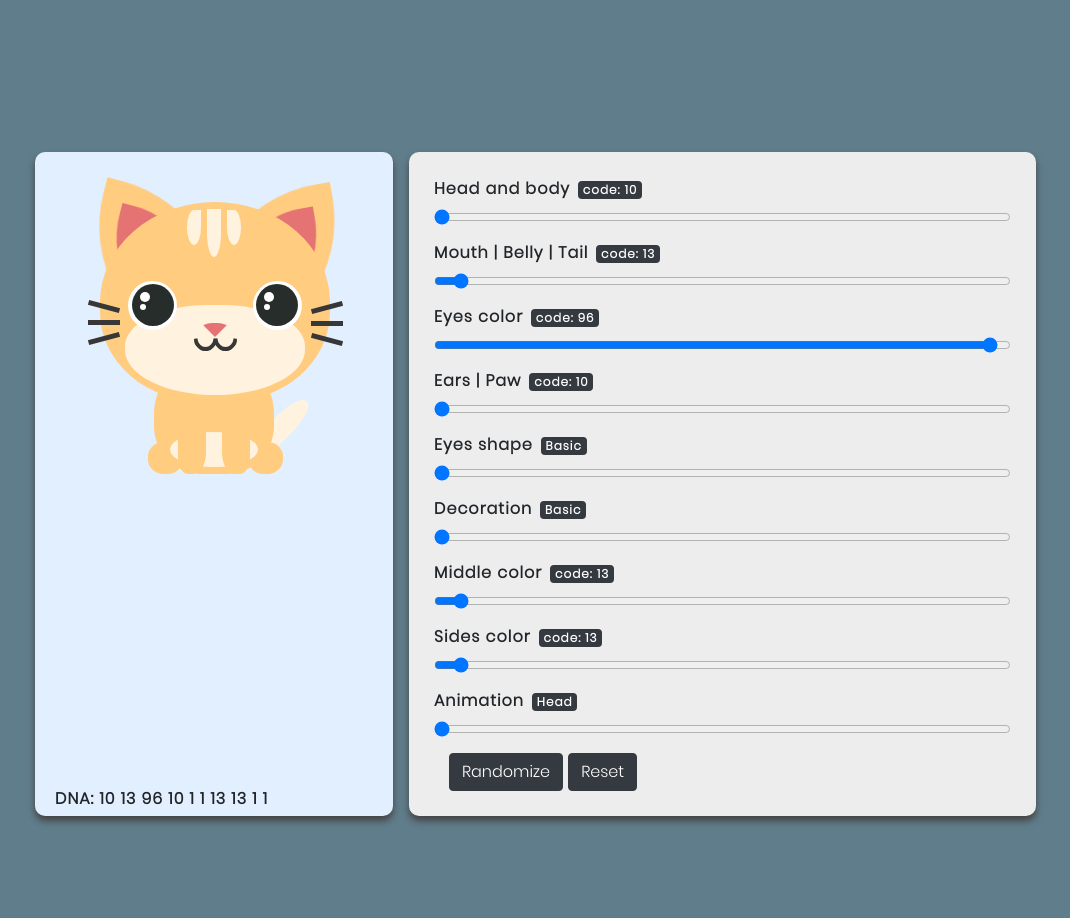
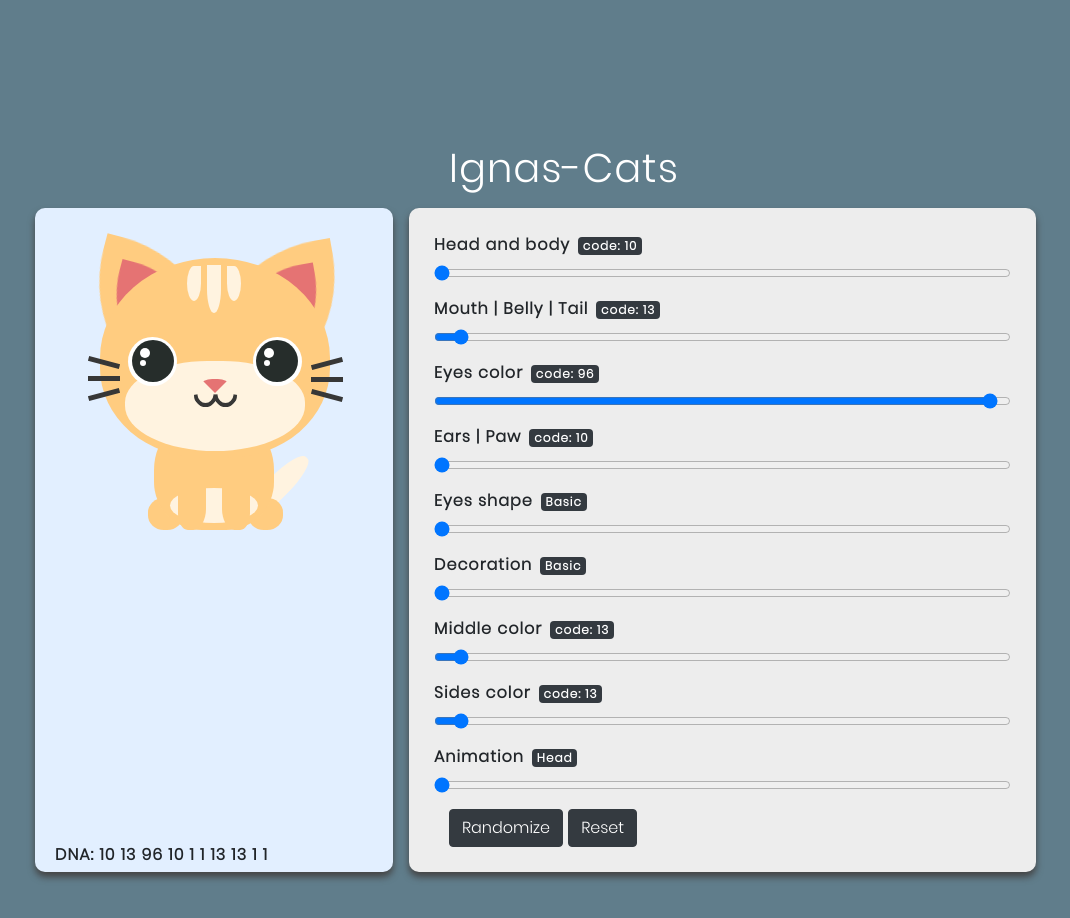
Before and after one commit to ignashub/css-cats, a plain HTML site: page index.html in a window 1280 px wide. Shown: the whole page, without its empty margins (76-1146 px from the left). Drawn offline with Linux system fonts and the light colour scheme.

Commit message:
added header

```diff
--- a/index.html
+++ b/index.html
@@ -18,6 +18,7 @@
   <body>
     <div class="container p-5" style="margin-top: 12vh;margin-bottom: 10vh;">
         <div align="center">
+            <h1 class="c-white">Ignas-Cats</h1>
     </div>
         <div class="row">
             <div class="col-lg-4 catBox m-2 light-b-shadow">
```
